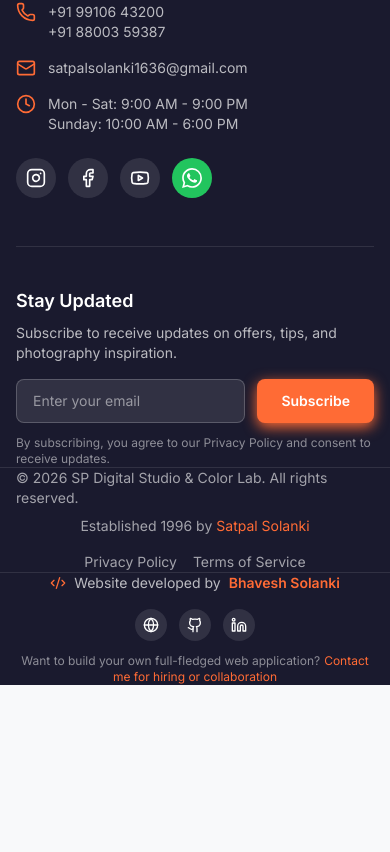
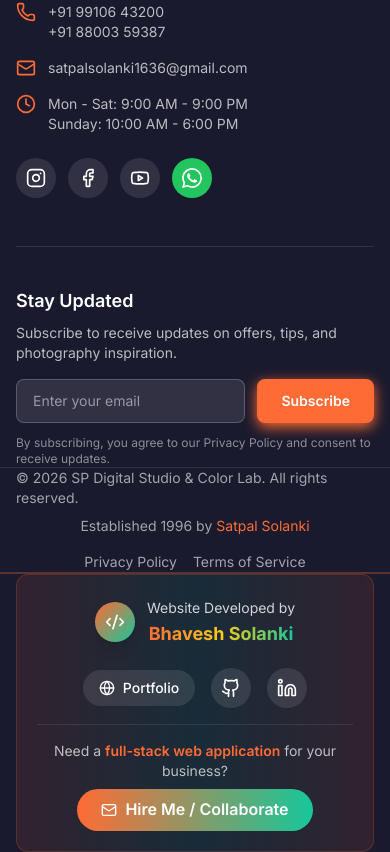
Before and after one commit to BhaveshSolanki2611/sp-digital-studio, a Next.js app: page / in a window 390 px wide. Shown: the part 6309-7161 px from the top of the page. Before the commit the page ends 6994 px from the top, so only its background shows below. Built offline with nearby package versions, Linux system fonts and the light colour scheme; no server answers; a web font is replaced by a local one.

Commit message:
Highlight developer credit section with gradient, animations and prominent CTA

```diff
--- a/src/components/layout/Footer.tsx
+++ b/src/components/layout/Footer.tsx
@@ -236,66 +236,79 @@ export function Footer() {
         </div>
       </div>
 
-      {/* Developer Credit */}
-      <div className="border-t border-white/10 bg-primary-dark/50">
-        <div className="container-custom py-4">
-          <div className="flex flex-col md:flex-row items-center justify-center gap-4 text-sm">
-            <div className="flex items-center gap-2 text-white/70">
-              <Code2 className="w-4 h-4 text-accent" />
-              <span>Website developed by</span>
+      {/* Developer Credit - Highlighted */}
+      <div className="border-t-2 border-accent/30 bg-gradient-to-r from-primary via-primary-dark to-primary">
+        <div className="container-custom py-6">
+          <div className="bg-gradient-to-r from-accent/10 via-secondary/10 to-accent/10 rounded-xl p-5 border border-accent/20 shadow-lg shadow-accent/5">
+            <div className="flex flex-col md:flex-row items-center justify-center gap-5">
+              <div className="flex items-center gap-3">
+                <div className="w-10 h-10 rounded-full bg-gradient-to-br from-accent to-secondary flex items-center justify-center shadow-lg">
+                  <Code2 className="w-5 h-5 text-white" />
+                </div>
+                <div className="text-center md:text-left">
+                  <span className="text-white/80 text-sm">Website Developed by</span>
                   <a
                     href="https://portfolio-website-qt9y.vercel.app/"
                     target="_blank"
                     rel="noopener noreferrer"
-                className="text-accent hover:text-white font-semibold transition-colors"
+                    className="block text-lg font-bold bg-gradient-to-r from-accent via-yellow-400 to-secondary bg-clip-text text-transparent hover:opacity-80 transition-opacity"
                   >
                     Bhavesh Solanki
                   </a>
                 </div>
-            <div className="flex items-center gap-3">
+              </div>
+
+              <div className="h-8 w-px bg-white/20 hidden md:block" />
+
+              <div className="flex items-center gap-4">
                 <a
                   href="https://portfolio-website-qt9y.vercel.app/"
                   target="_blank"
                   rel="noopener noreferrer"
-                className="w-8 h-8 rounded-full bg-white/10 flex items-center justify-center hover:bg-accent transition-colors"
-                aria-label="Portfolio"
-                title="Portfolio"
+                  className="group flex items-center gap-2 px-4 py-2 rounded-full bg-white/10 hover:bg-accent transition-all duration-300 hover:scale-105"
+                  title="View Portfolio"
                 >
-                <Globe className="w-4 h-4" />
+                  <Globe className="w-4 h-4 group-hover:rotate-12 transition-transform" />
+                  <span className="text-sm font-medium">Portfolio</span>
                 </a>
                 <a
                   href="https://github.com/BhaveshSolanki2611"
                   target="_blank"
                   rel="noopener noreferrer"
-                className="w-8 h-8 rounded-full bg-white/10 flex items-center justify-center hover:bg-accent transition-colors"
+                  className="group w-10 h-10 rounded-full bg-white/10 flex items-center justify-center hover:bg-[#333] transition-all duration-300 hover:scale-110"
                   aria-label="GitHub"
                   title="GitHub"
                 >
-                <Github className="w-4 h-4" />
+                  <Github className="w-5 h-5 group-hover:rotate-12 transition-transform" />
                 </a>
                 <a
                   href="https://www.linkedin.com/in/bhavesh-solanki-475628248"
                   target="_blank"
                   rel="noopener noreferrer"
-                className="w-8 h-8 rounded-full bg-white/10 flex items-center justify-center hover:bg-[#0077b5] transition-colors"
+                  className="group w-10 h-10 rounded-full bg-white/10 flex items-center justify-center hover:bg-[#0077b5] transition-all duration-300 hover:scale-110"
                   aria-label="LinkedIn"
                   title="LinkedIn"
                 >
-                <Linkedin className="w-4 h-4" />
+                  <Linkedin className="w-5 h-5 group-hover:rotate-12 transition-transform" />
                 </a>
               </div>
             </div>
-          <p className="text-center text-xs text-white/50 mt-3">
-            Want to build your own full-fledged web application?
+
+            <div className="mt-4 pt-4 border-t border-white/10 text-center">
+              <p className="text-sm text-white/70">
+                Need a <span className="text-accent font-semibold">full-stack web application</span> for your business?
+              </p>
               <a
                 href="https://portfolio-website-qt9y.vercel.app/"
                 target="_blank"
                 rel="noopener noreferrer"
-              className="text-accent hover:text-white ml-1 transition-colors"
+                className="inline-flex items-center gap-2 mt-2 px-6 py-2 bg-gradient-to-r from-accent to-secondary text-white font-semibold rounded-full hover:shadow-lg hover:shadow-accent/30 transition-all duration-300 hover:scale-105"
               >
-              Contact me for hiring or collaboration
+                <Mail className="w-4 h-4" />
+                Hire Me / Collaborate
               </a>
-          </p>
+            </div>
+          </div>
         </div>
       </div>
     </footer>
```
Lines whose indentation alone changed are shown as unchanged.
